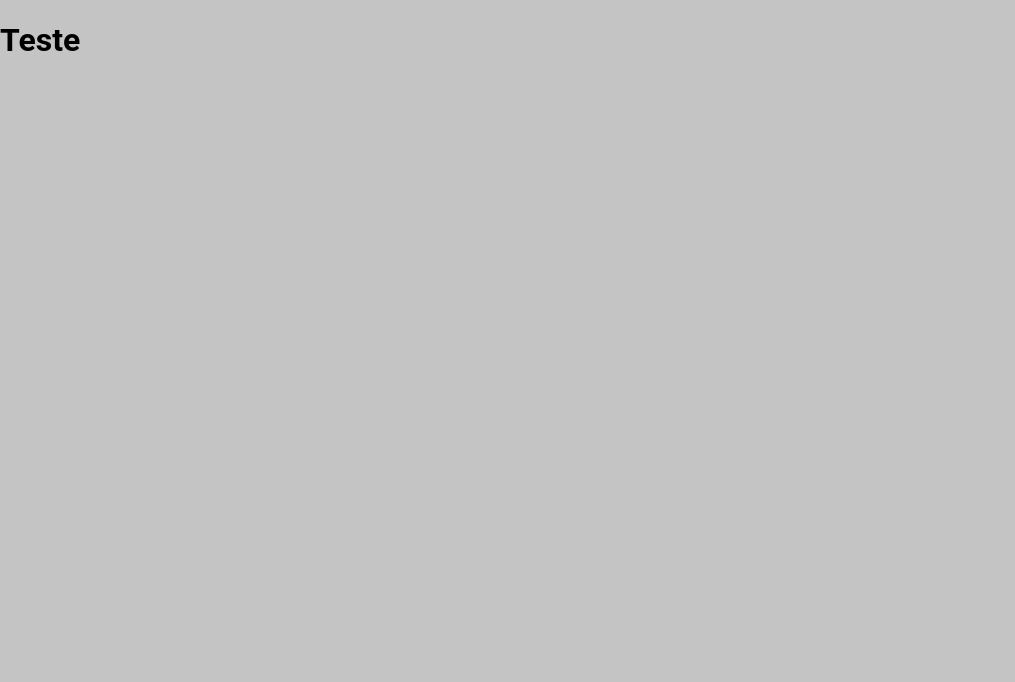
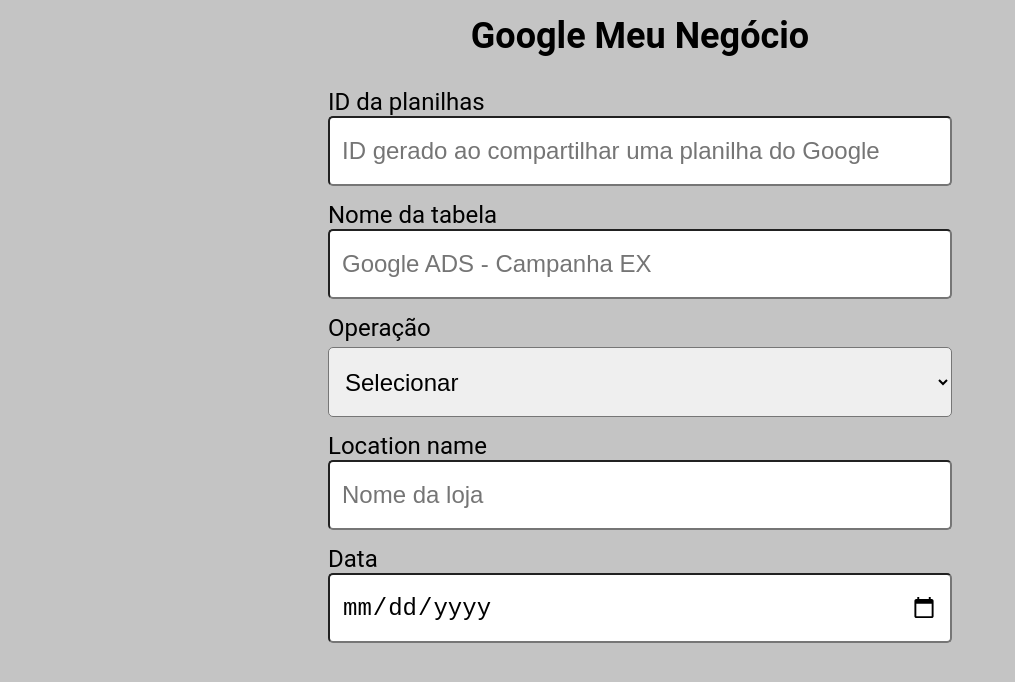
Before and after one commit to Artcom-com/helpmakt, a Next.js app: page / in a window 1280 px wide. Shown: the top 682 px of the page, without its empty margins (0-1015 px from the left). Built offline with nearby package versions, Linux system fonts and the light colour scheme.

Commit message:
feat: add basic form

```diff
--- /dev/null
+++ b/src/components/Form/Field/Field.module.css
@@ -0,0 +1,17 @@
+.formDiv {
+  width: 100%;
+  display: flex;
+  flex-direction: column;
+  margin-top: 15px;
+}
+
+.label {
+  font-size: 24px;
+}
+
+.input {
+  height: 70px;
+  font-size: 24px;
+  border-radius: 5px;
+  padding: 0.5em;
+}
--- /dev/null
+++ b/src/components/Form/Field/Field.tsx
@@ -0,0 +1,22 @@
+import React from 'react';
+import classes from './Field.module.css';
+
+export interface FieldProps {
+  fieldId: string
+  labelName: string
+  placeholder: string
+  type?: React.HTMLInputTypeAttribute
+}
+
+const Field = ({
+  fieldId, labelName, placeholder, type,
+}: FieldProps): JSX.Element => (
+  <div className={classes.formDiv}>
+    <label htmlFor={fieldId} className={classes.label}>
+      {labelName}
+    </label>
+    <input placeholder={placeholder} type={type || 'text'} className={classes.input} id={fieldId} />
+  </div>
+);
+
+export default Field;
--- /dev/null
+++ b/src/components/Form/Form.module.css
@@ -0,0 +1,10 @@
+.form {
+  width: 50%;
+}
+
+.formDiv {
+  width: 100%;
+  display: flex;
+  flex-direction: column;
+  margin-top: 15px;
+}
--- /dev/null
+++ b/src/components/Form/Form.tsx
@@ -0,0 +1,21 @@
+import React from 'react';
+import Field from './Field/Field';
+import classes from './Form.module.css';
+import Select from './Select/Select';
+
+const Form = (): JSX.Element => {
+  const t = 't';
+
+  console.log(t);
+  return (
+    <form action="#" className={classes.form}>
+      <Field fieldId="sheet-id" labelName="ID da planilhas" placeholder="ID gerado ao compartilhar uma planilha do Google" />
+      <Field fieldId="table-name" labelName="Nome da tabela" placeholder="Google ADS - Campanha EX" />
+      <Select />
+      <Field fieldId="location-name" labelName="Location name" placeholder="Nome da loja" />
+      <Field fieldId="date-id" labelName="Data" type="date" placeholder="" />
+    </form>
+  );
+};
+
+export default Form;
--- /dev/null
+++ b/src/components/Form/Select/Select.module.css
@@ -0,0 +1,12 @@
+.select {
+  height: 70px;
+  font-size: 24px;
+  border-radius: 5px;
+  padding: 0.5em;
+  border-radius: 5px;
+}
+
+.label {
+  font-size: 24px;
+  margin-bottom: 5px;
+}
--- /dev/null
+++ b/src/components/Form/Select/Select.tsx
@@ -0,0 +1,22 @@
+import React, { useState } from 'react';
+import classes from './Select.module.css';
+import globalFormClasses from '../Form.module.css';
+
+const Select = (): JSX.Element => {
+  const [selected, setSelected] = useState<string>('');
+
+  console.log(selected);
+
+  return (
+    <div className={globalFormClasses.formDiv}>
+      <p className={classes.label}>Operação</p>
+      <select id="select-operation" className={classes.select} defaultValue="value1" onChange={(e) => setSelected(e.target.value)}>
+        <option value="defaultValue">Selecionar</option>
+        <option value="callDuration">Duração das ligações [ADS]</option>
+        <option value="callHours">Horário das ligações [Orgânico]</option>
+      </select>
+    </div>
+  );
+};
+
+export default Select;
--- a/src/components/Title/Title.module.css
+++ b/src/components/Title/Title.module.css
@@ -0,0 +1,6 @@
+.title {
+  width: 100%;
+  text-align: center;
+  font-size: 36px;
+  margin-top: 15px;
+}
--- a/src/pages/index.tsx
+++ b/src/pages/index.tsx
@@ -1,8 +1,16 @@
 import React from 'react';
 import type { NextPage } from 'next';
+import Title from '../components/Title/Title';
+import Form from '../components/Form/Form';
+import classes from '../styles/Index.module.css';
 
 const Home: NextPage = () => (
-  <h1>Teste</h1>
+  <>
+    <Title />
+    <div className={classes.center}>
+      <Form />
+    </div>
+  </>
 );
 
 export default Home;
--- /dev/null
+++ b/src/styles/Index.module.css
@@ -0,0 +1,6 @@
+.center {
+  width: 100%;
+  display: flex;
+  justify-content: center;
+  padding: 1em;
+}
--- a/src/styles/globals.css
+++ b/src/styles/globals.css
@@ -4,6 +4,7 @@
   margin: 0;
   font-family: Roboto, -apple-system, BlinkMacSystemFont, Segoe UI, Oxygen,
     Ubuntu, Cantarell, Fira Sans, Droid Sans, Helvetica Neue, sans-serif;
+  font-weight: normal;
   background-color: #C4C4C4;
 }
 
@@ -14,4 +15,6 @@
 
 * {
   box-sizing: border-box;
+  margin: 0;
+  padding: 0;
 }
```
Also changed, not shown: .eslintrc.js.
